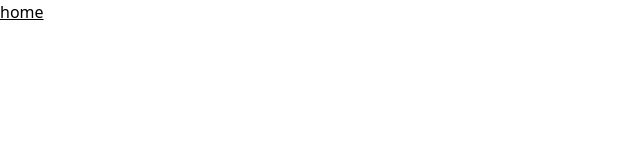
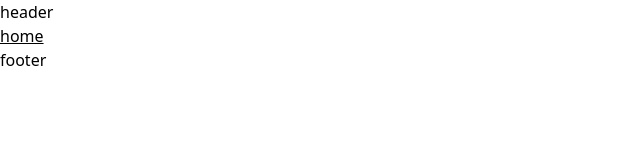
Before and after one commit to MalikSabirov/testing-bcc-resume-page, a React (Vite) app: page / in a window 1280 px wide. Shown: the top 160 px of the page, without its empty margins (0-640 px from the left). Built offline with nearby package versions, Linux system fonts and the light colour scheme.

Commit message:
feat: MainWrapper

```diff
--- a/src/app/App.tsx
+++ b/src/app/App.tsx
@@ -1,14 +1,15 @@
+import { MainWrapper } from "@/modules/layouts/main-wrapper/main-wrapper";
 import { FC } from "react";
 import { Route, Routes } from "react-router-dom";
 
 const App: FC = () => {
   return (
-    <>
+    <MainWrapper>
       <Routes>
         <Route index element={<h1 className="underline">home</h1>} />
         <Route path="*" element={<p>oops</p>} />
       </Routes>
-    </>
+    </MainWrapper>
   );
 };
 
--- /dev/null
+++ b/src/modules/layouts/main-wrapper/main-wrapper.tsx
@@ -0,0 +1,16 @@
+import { FC, ReactNode } from "react"
+
+type Props = {
+  children: ReactNode
+}
+
+export const MainWrapper: FC<Props> = ({ children }) => {
+  return (
+    <>
+      <header>header</header>
+
+      <main>{children}</main>
+      <footer>footer</footer>
+    </>
+  )
+}
```
